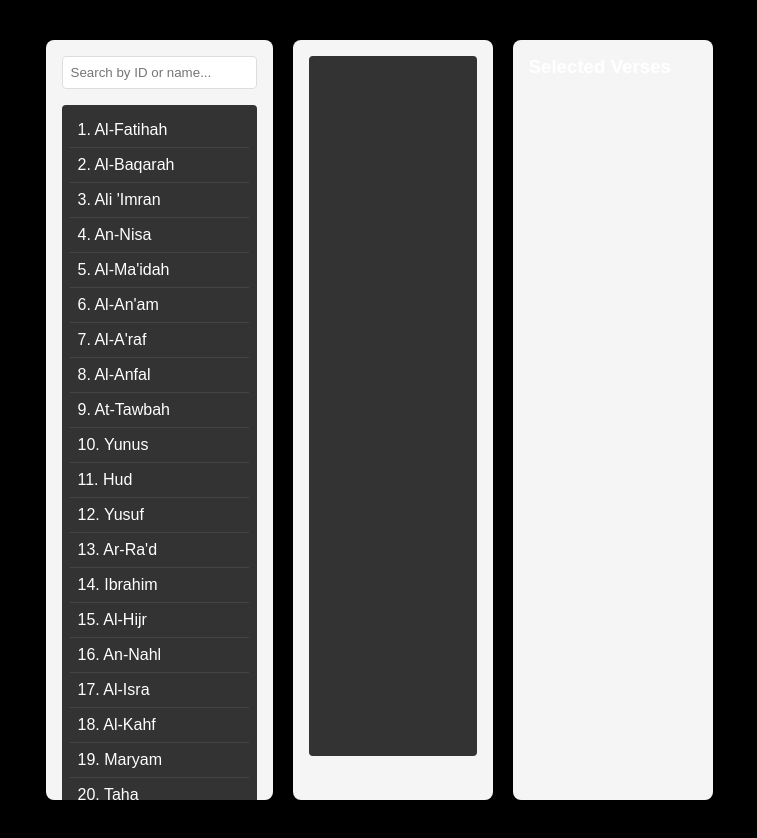
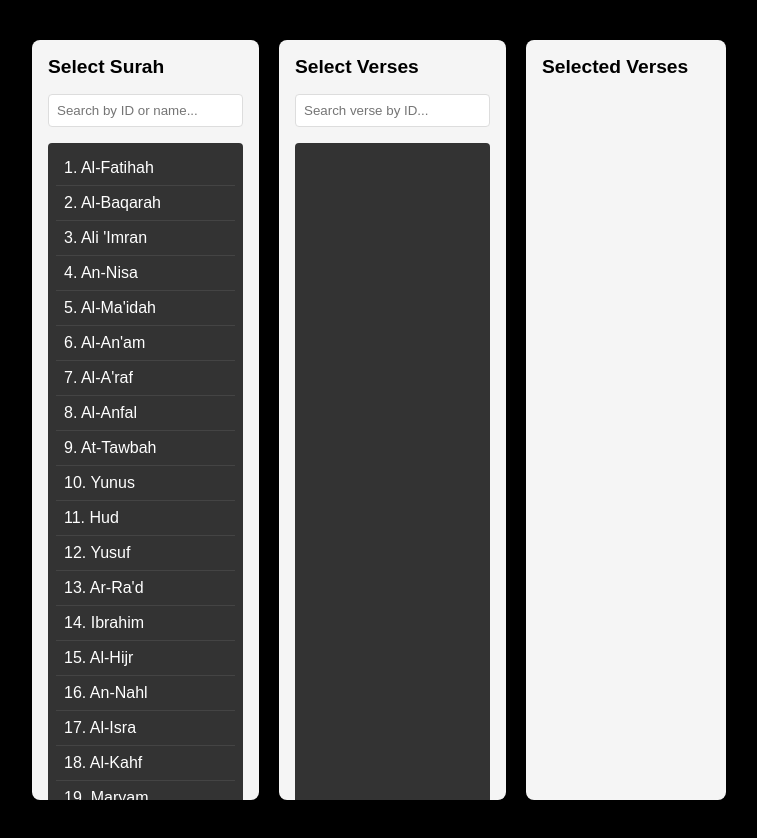
Before and after one commit to takasurazeem/al-tanzeel-react, a Next.js app: page / in a window 1280 px wide. Shown: the whole page, without its empty margins (261-1018 px from the left). Built offline with nearby package versions, Linux system fonts and the light colour scheme.

Commit message:
Alhamdulillah, work in progress.

```diff
--- a/src/app/page.js
+++ b/src/app/page.js
@@ -8,6 +8,7 @@ export default function Home() {
   const [selectedChapter, setSelectedChapter] = useState(null);
   const [selectedVerse, setSelectedVerse] = useState(null);
   const [selectedVerses, setSelectedVerses] = useState([]);
+  const [verseSearchTerm, setVerseSearchTerm] = useState('');
 
   useEffect(() => {
     const loadChapters = async () => {
@@ -27,6 +28,10 @@ export default function Home() {
     chapter.transliteration.toLowerCase().includes(searchTerm.toLowerCase())
   );
 
+  const filteredVerses = selectedChapter?.verses?.filter(verse =>
+    verse.id.toString().includes(verseSearchTerm)
+  );
+
   const handleChapterClick = (chapter) => {
     setSelectedChapter(chapter);
     setSelectedVerse(null); // Reset selected verse
@@ -44,8 +49,9 @@ export default function Home() {
   return (
     <div className={styles.container}>
       <div className={styles.grid}>
-        {/* First Column - Chapter List */}
+        {/* First Column - Chapters */}
         <div className={styles.column}>
+          <h3 className={styles.columnTitle}>Select Surah</h3>
           <input
             type="text"
             placeholder="Search by ID or name..."
@@ -68,8 +74,16 @@ export default function Home() {
 
         {/* Second Column - Verses */}
         <div className={styles.column}>
+          <h3 className={styles.columnTitle}>Select Verses</h3>
+          <input
+            type="text"
+            placeholder="Search verse by ID..."
+            value={verseSearchTerm}
+            onChange={(e) => setVerseSearchTerm(e.target.value)}
+            className={styles.searchInput}
+          />
           <div className={styles.verseList}>
-            {selectedChapter?.verses?.map((verse) => (
+            {filteredVerses?.map((verse) => (
               <div key={verse.id} className={styles.verseItem}>
                 <input
                   type="checkbox"
@@ -82,9 +96,9 @@ export default function Home() {
           </div>
         </div>
 
-        {/* Third Column - Selected Verses List */}
+        {/* Third Column - Selected Verses */}
         <div className={styles.column}>
-          <h3 style={{color: '#fff'}}>Selected Verses</h3>
+          <h3 className={styles.columnTitle}>Selected Verses</h3>
           <ul className={styles.selectedVersesList}>
             {selectedVerses.map(verse => (
               <li key={verse.id} className={styles.selectedVerseItem}>
--- a/src/app/page.module.css
+++ b/src/app/page.module.css
@@ -131,3 +131,10 @@
 .removeButton:hover {
   background: #777;
 }
+
+.columnTitle {
+  color: #000;
+  margin-top: 0;
+  margin-bottom: 16px;
+  font-size: 1.2rem;
+}
```
